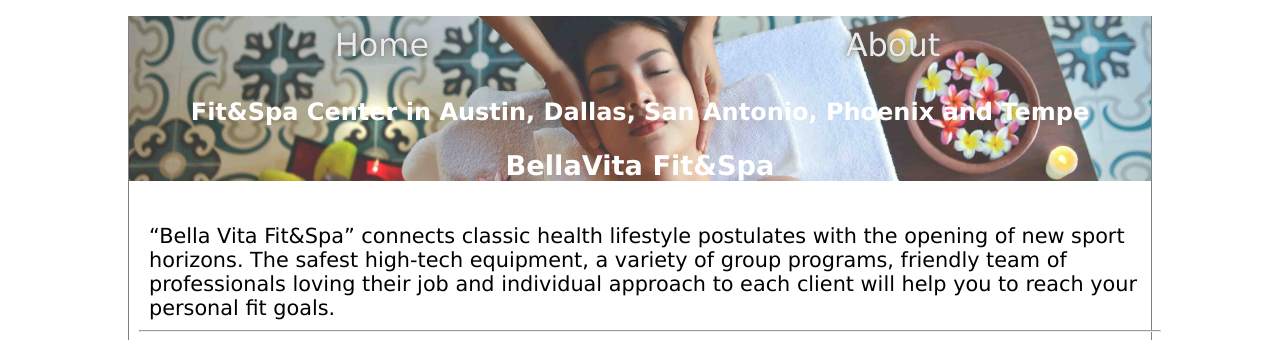
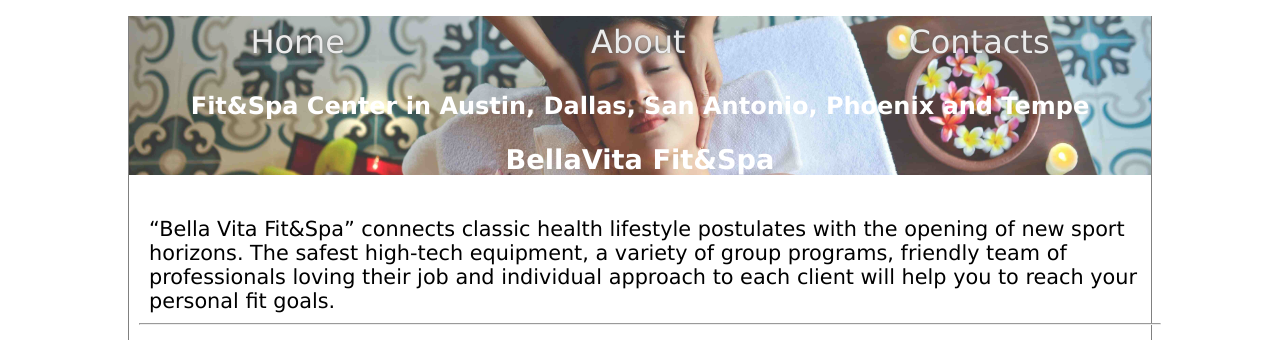
Before and after one commit to NataTee/MVC_Framework, a CodeIgniter app: page /database/ in a window 1280 px wide. Shown: the top 340 px of the page. Run offline with CodeIgniter, Linux system fonts and the light colour scheme.

Commit message:
added link to Contacts

```diff
--- a/application/views/templates/header.php
+++ b/application/views/templates/header.php
@@ -21,6 +21,7 @@
 				<ul>
 					<li><a href="home">Home</a></li>
 					<li><a href="about">About</a></li>
+					<li><a href="contacts">Contacts</a></li>
 				</ul>
 			</nav>
 
```
